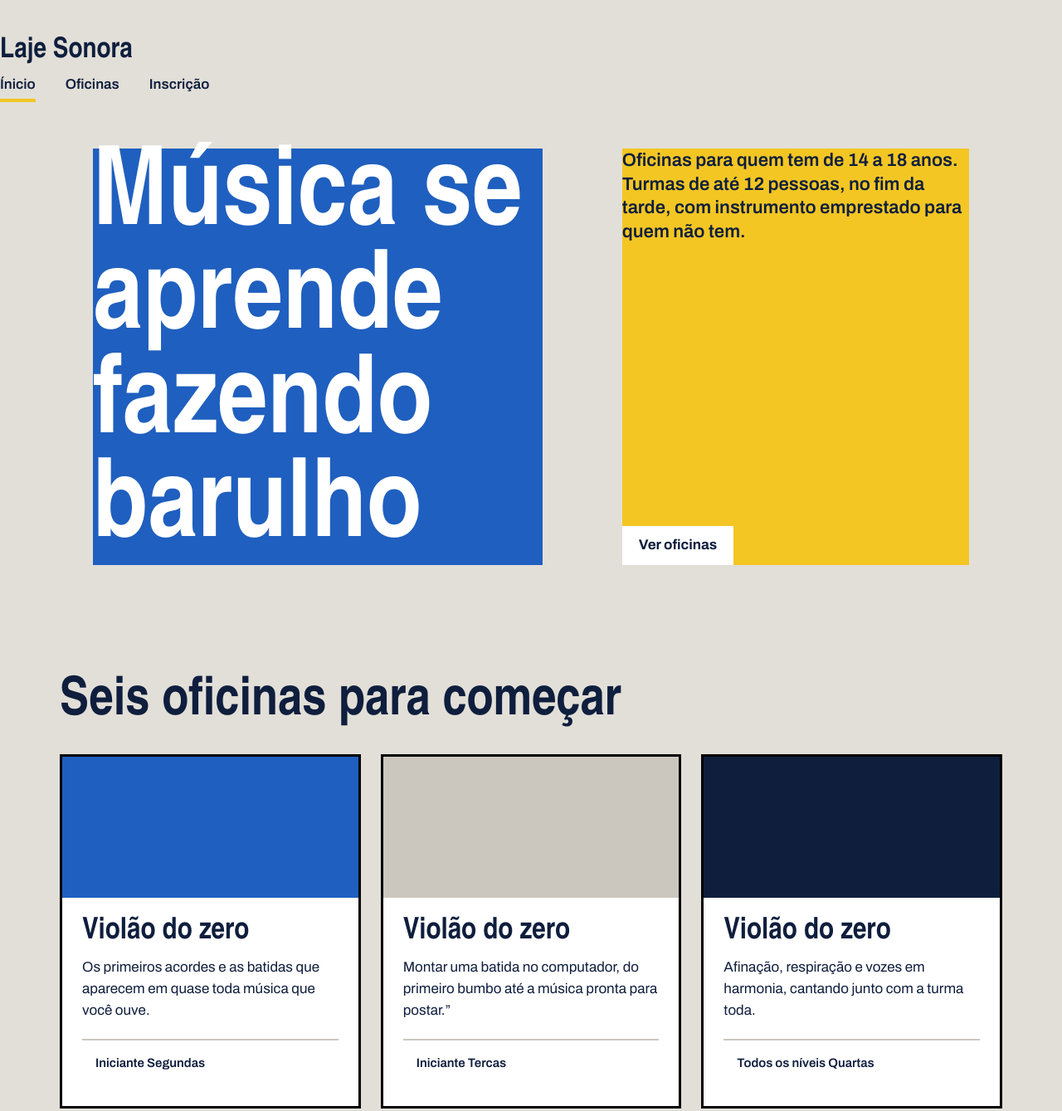
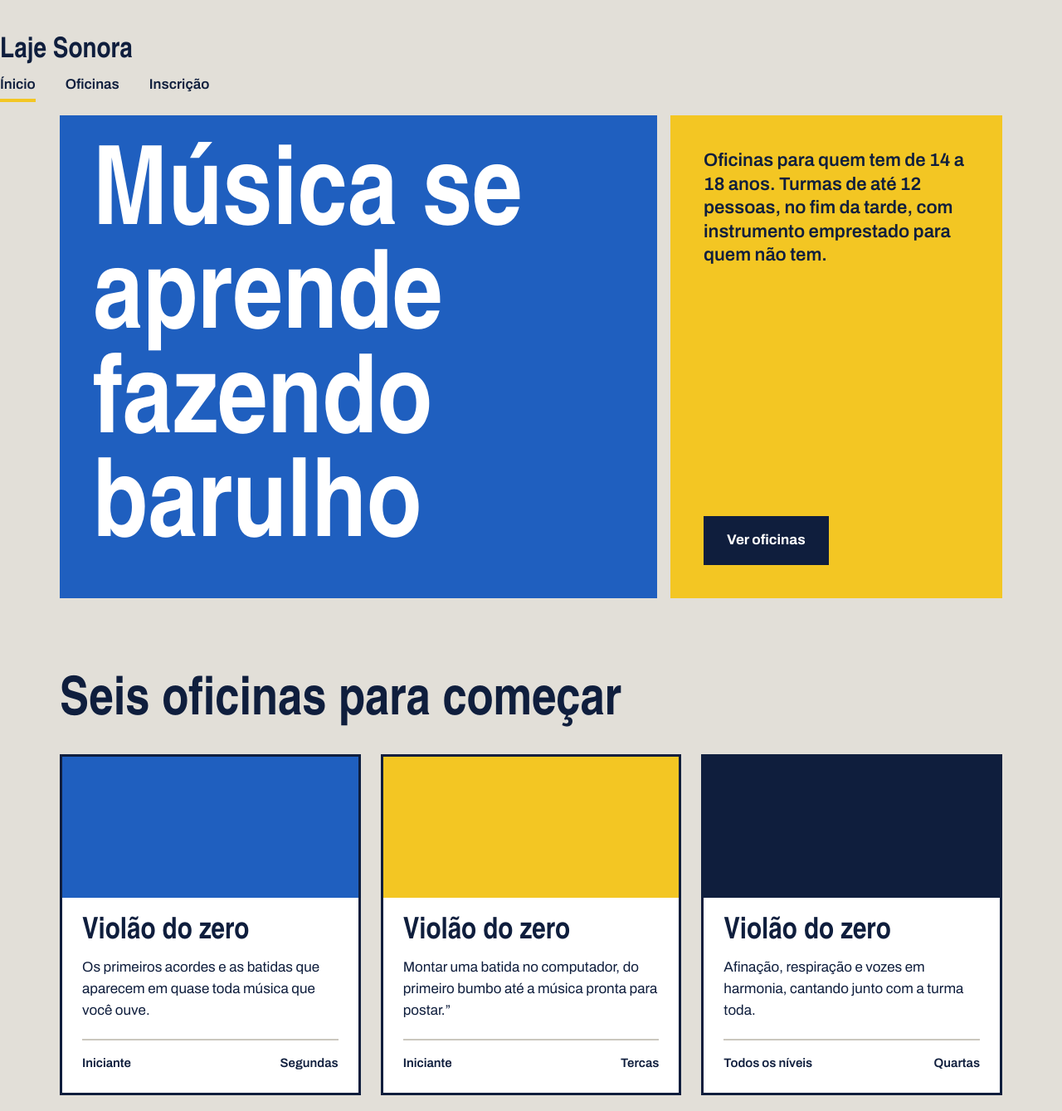
Before and after one commit to nandhariana1timc/laje-sonora, a plain HTML site: page index.html in a window 1280 px wide. Shown: the part 20-1359 px from the top of the page at 83% size. Drawn offline with Linux system fonts and the light colour scheme; a web font is replaced by a local one.

Commit message:
correção index.css

```diff
--- a/index.css
+++ b/index.css
@@ -5,39 +5,32 @@
 }
 
 :root {
-    --concreto: #E2DFD8;
-
-    --concreto-escuro:  #CBC7BE;
-
-    --tinta: #0F1E3D;
-
-    --caixa-dagua: #1F5FBF;
-
-    --fita: #F3C623;
-
-    --branco: #FFFFFF;
-
-    --fonte-cartaz: "Big Shoulders", "Arial Narrow", sans-serif;
-
-    --fonte-texto: "Archivo", Arial, sans-serif;
+    --concreto:#E2DFD8;
+    --concreto-escuro:#CBC7BE;
+    --tinta:#0F1E3D;
+    --caixa-dagua:#1F5FBF;
+    --fita:#F3C623;
+    --branco:#FFFFFF;
+    --fonte-cartaz:"Big Shoulders", "Arial Narrow", sans-serif;
+    --fonte-texto:"Archivo", Arial, sans-serif;
 }
 
 body {
+    background-color: var(--concreto);
+    color: var(--tinta);
+    font-family: var(--fonte-texto);
     font-size: 17px;
     line-height: 1.55;
-    font-family: var(--fonte-texto);
-    background-color: var(--concreto);
-    color: var(--tinta)
 }
 
 a {
-    color: inherit
+    color:inherit
 }
 
 h1, h2, h3 {
     font-family: var(--fonte-cartaz);
+    font-weight: 900;
     line-height: 0.95;
-    font-weight: 900;
 }
 
 .conteudo {
@@ -74,11 +67,10 @@ h1, h2, h3 {
 
 .menu a:hover {
     border-bottom-color: var(--tinta);
-
 }
 
 .menu a.atual {
-    border-color: var(--fita);
+    border-bottom-color: var(--fita);
 }
 
 .cartazes {
@@ -88,18 +80,18 @@ h1, h2, h3 {
 }
 
 .cartaz {
-    margin: 40px;
+    padding: 40px;
 }
 
 .cartaz-principal {
-    background-color:  var(--caixa-dagua);
+    background-color: var(--caixa-dagua);
     color: var(--branco);
-    display: flex 2;
+    flex: 2;
 }
 
 .cartaz-principal h1 {
     font-size: 132px;
-    width: 9ch;
+    max-width: 9ch;
 }
 
 .cartaz-lateral {
@@ -109,6 +101,7 @@ h1, h2, h3 {
     flex-direction: column;
     justify-content: space-between;
     gap: 32px;
+    align-items: flex-start;
 }
 
 .cartaz-lateral p {
@@ -118,10 +111,14 @@ h1, h2, h3 {
 }
 
 .botao {
-    background-color: white;
+    background-color: var(--tinta);
+    color: var(--branco);
     font-weight: 700;
     text-decoration: none;
-    padding: 10px 20px;
+    padding-top: 16px;
+    padding-bottom: 16px;
+    padding-left: 28px;
+    padding-right: 28px;
     border: none;
     font-family: var(--fonte-texto);
     font-size: 17px;
@@ -129,16 +126,13 @@ h1, h2, h3 {
 }
 
 .botao:hover {
-    background-color:  var(--caixa-dagua);
-}
-
-.cartaz-lateral {
-    align-items: flex-start;
+    background-color: var(--caixa-dagua);
 }
 
 .secao {
     margin-top: 96px;
 }
+
 .titulo-secao {
     font-size: 64px;
     margin-bottom: 32px;
@@ -151,8 +145,8 @@ h1, h2, h3 {
 }
 
 .card {
-    background-color: white;
-    border: solid 3px black ;
+    background-color: var(--branco);
+    border: 3px solid var(--tinta);
     flex: 1 1 340px;
 }
 
@@ -168,7 +162,7 @@ h1, h2, h3 {
     background-color: var(--caixa-dagua);
 }
 
- .foto-amarelo {
+.foto-amarela {
     background-color: var(--fita);
 }
 
@@ -187,10 +181,12 @@ h1, h2, h3 {
 
 .card-info {
     margin-top: 20px;
-    padding: 16px;
+    padding-top: 16px;
     border-top: 2px solid var(--concreto-escuro);
     font-weight: 600;
     font-size: 15px;
+    display: flex;
+    justify-content: space-between;
 }
 
 .passos {
@@ -226,7 +222,6 @@ h1, h2, h3 {
 
 .rodape-colunas {
     display: flex;
-    justify-content: space-between;
     gap: 40px;
 }
 
```
Lines whose indentation alone changed are shown as unchanged.
